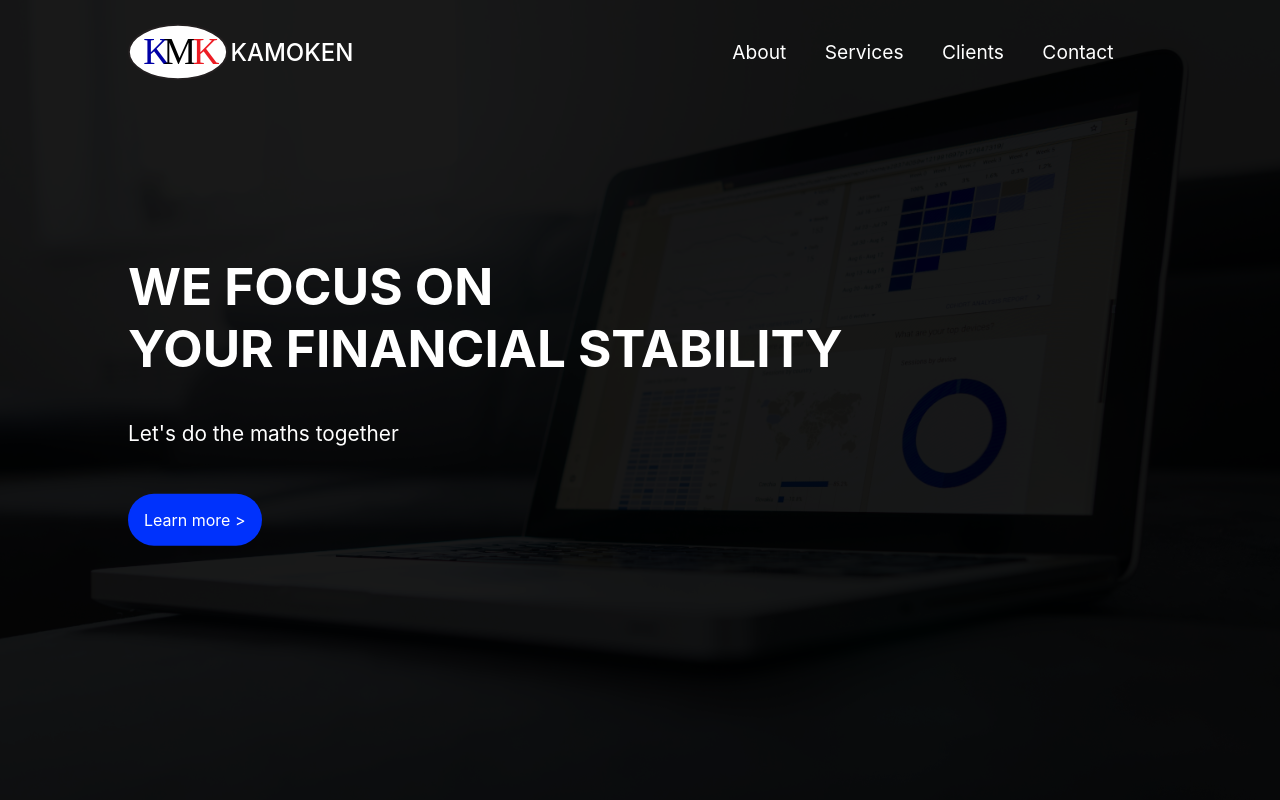
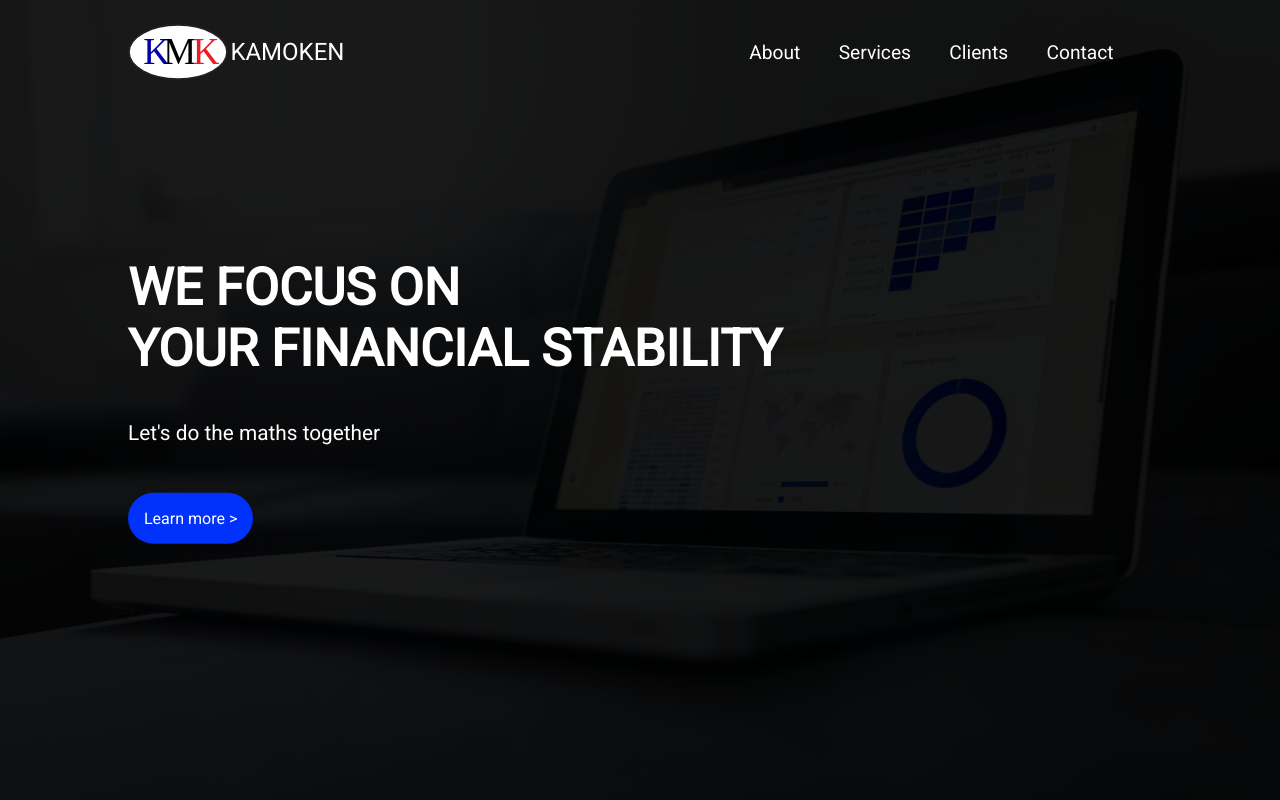
Before and after one commit to KNehe/kamoken, a Next.js app: page / in a window 1280 px wide. Shown: the top 800 px of the page. Built offline with nearby package versions, Linux system fonts and the light colour scheme.

Commit message:
Google roboto font

```diff
--- a/styles/globals.css
+++ b/styles/globals.css
@@ -1,7 +1,8 @@
+@import url('https://fonts.googleapis.com/css2?family=Roboto&display=swap');
+
 html,
 body {
-  font-family: -apple-system, BlinkMacSystemFont, Segoe UI, Roboto, Oxygen,
-    Ubuntu, Cantarell, Fira Sans, Droid Sans, Helvetica Neue, sans-serif;
+   font-family: 'Roboto', sans-serif;
    background-color: #ccc7c7;
   }
 
```
